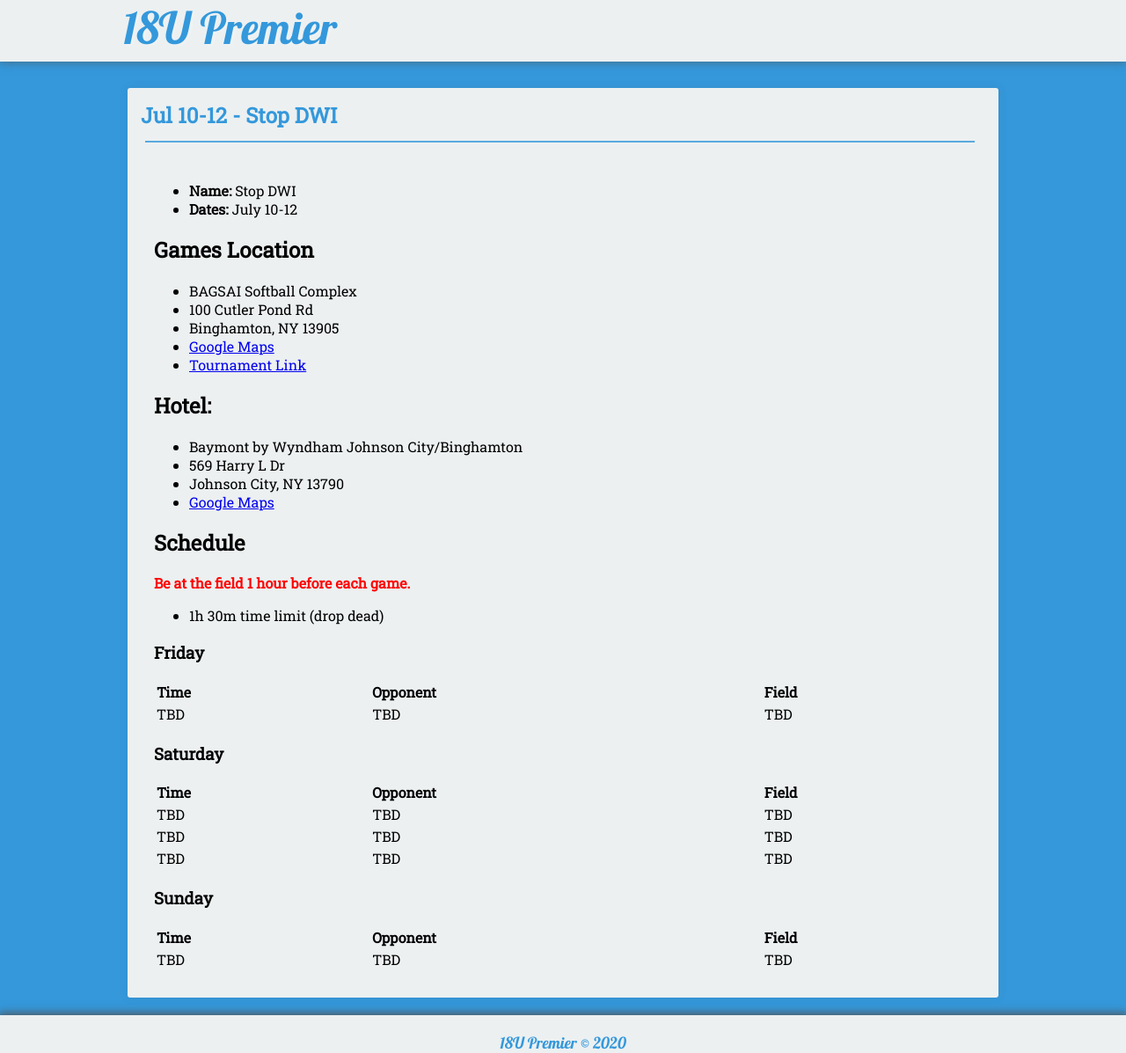
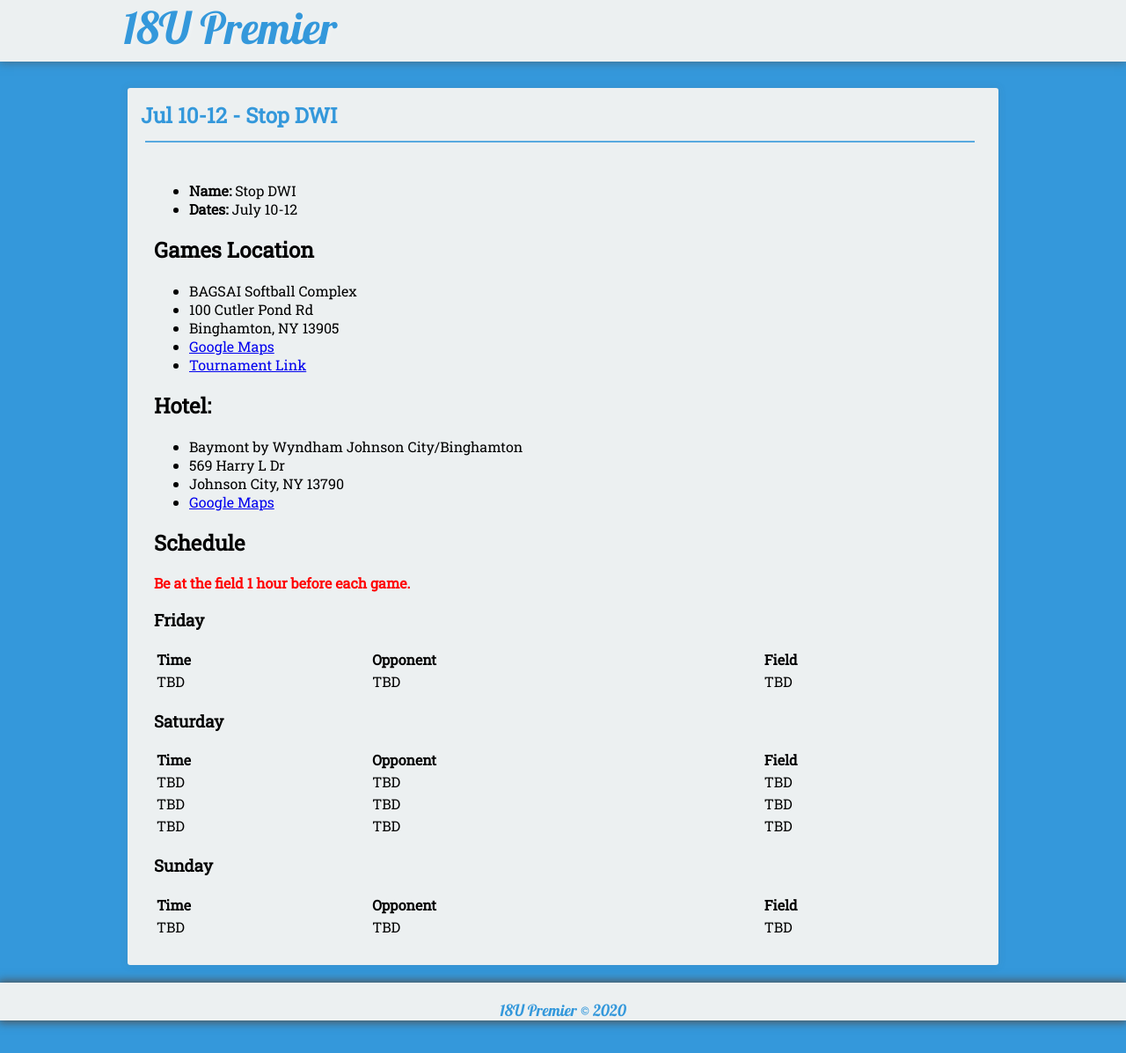
Before and after one commit to seanmerrow/ecf, a Jekyll site: the page built from _posts/2019-08-15-Jun-14.md, in a window 1280 px wide. Shown: the whole page at 88% size. Built offline with Jekyll 4.4.1, drawn with Linux system fonts in a browser that asks for light colours; nearby versions of some CDN libraries.

Commit message:
Update 2019-08-15-Jun-14.md

```diff
--- a/_posts/2019-08-15-Jun-14.md
+++ b/_posts/2019-08-15-Jun-14.md
@@ -26,7 +26,6 @@ category:
 
 ## Schedule
 **<span style="color:red">Be at the field 1 hour before each game.</span>**
-* 1h 30m time limit (drop dead)
 
 ### Friday
 
```
